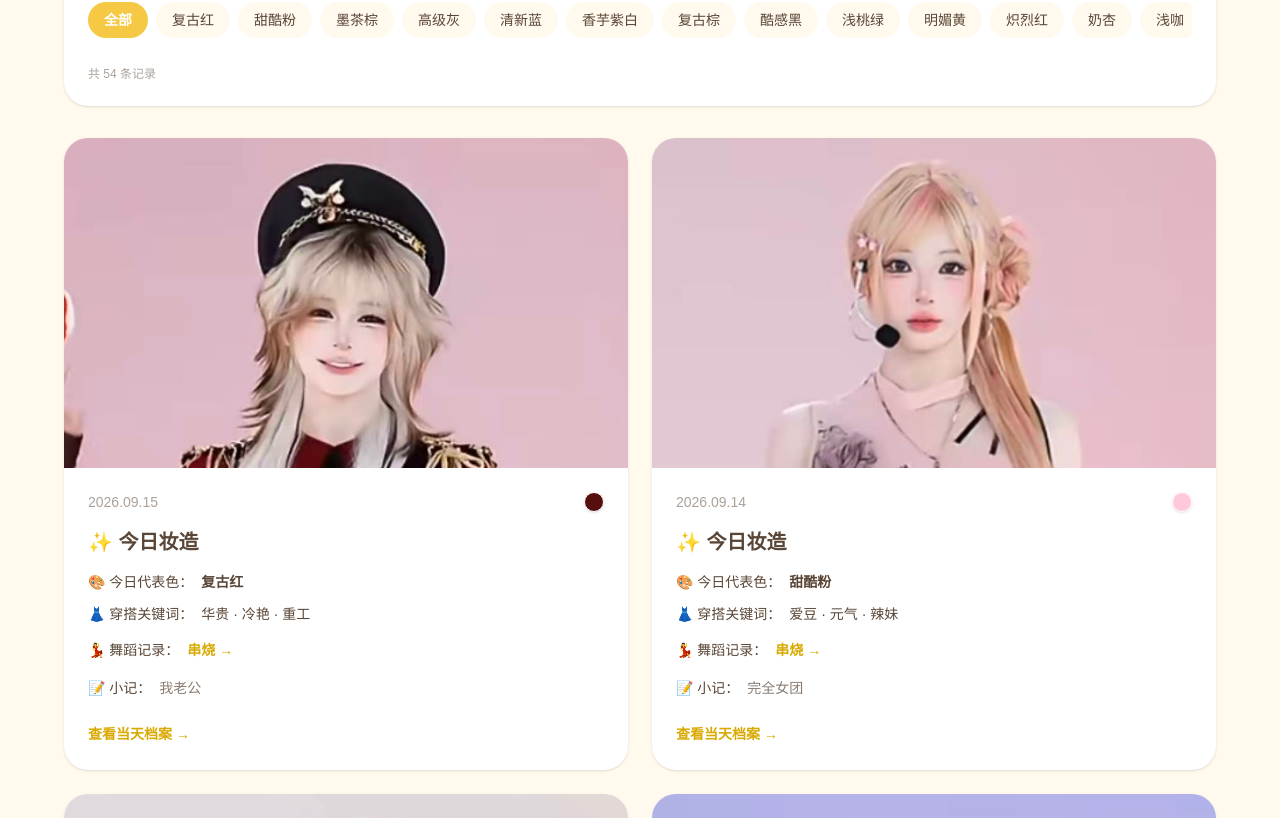
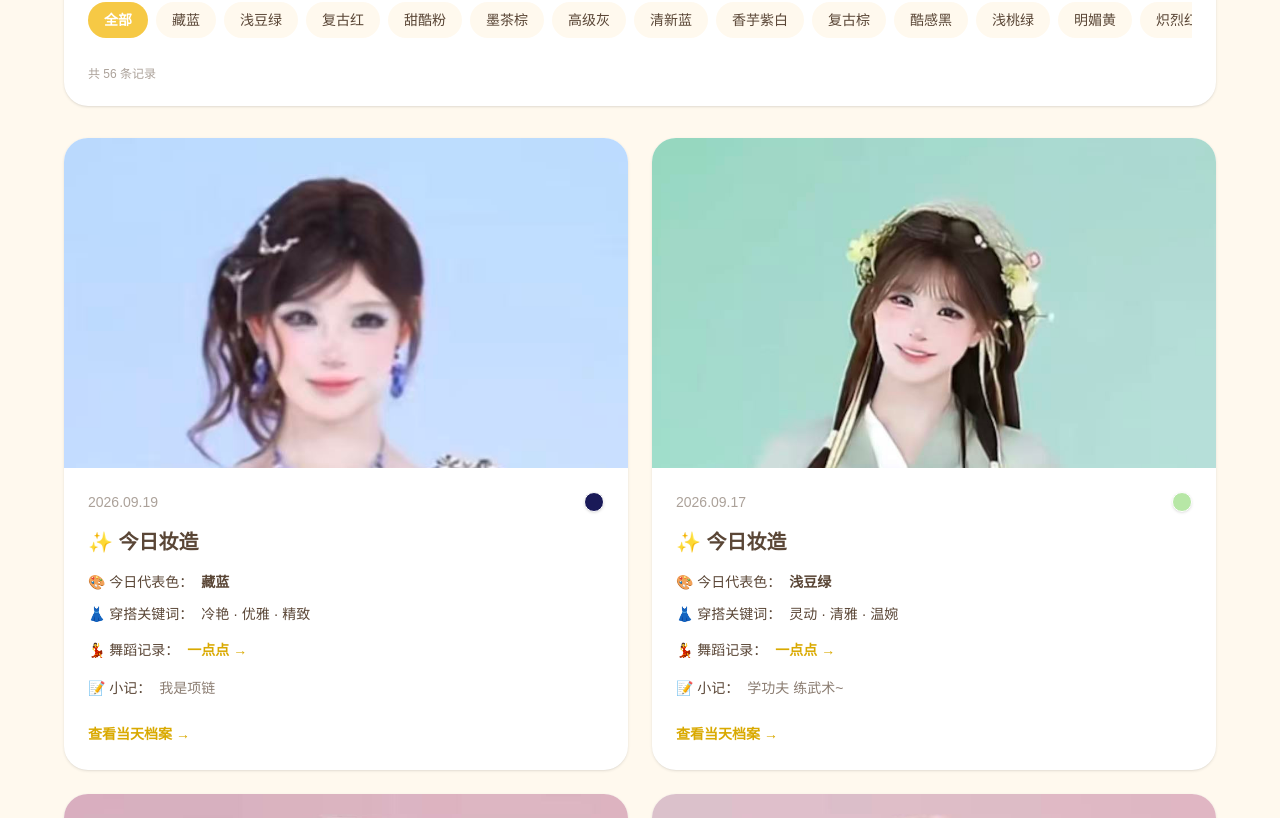
Before and after one commit to niyazhu229-netizen/kuikuizi-daily-archive, a Next.js app: page /daily in a window 1280 px wide. Shown: the part 370-1188 px from the top of the page. Built offline with nearby package versions, Linux system fonts and the light colour scheme.

Commit message:
add 2026-09-19

```diff
--- a/data/daily.ts
+++ b/data/daily.ts
@@ -1,4 +1,50 @@
 export const dailyRecords = [
+  {
+  date: "2026.09.19"
+,
+  image: "/photos/2026-09-19.jpg"
+,
+  color: "藏蓝"
+,
+  colorCode: "#1a1a58"
+,
+  keywords: "冷艳 · 优雅 · 精致"
+,
+
+  dance
+: {
+    name: "一点点"
+,
+    video: "/videos/2026-09-19.mp4"
+,
+    note: "我妈妈"
+  },
+
+  note: "我是项链"
+},
+  {
+  date: "2026.09.17"
+,
+  image: "/photos/2026-09-17.jpg"
+,
+  color: "浅豆绿"
+,
+  colorCode: "#b7e7a6"
+,
+  keywords: "灵动 · 清雅 · 温婉"
+,
+
+  dance
+: {
+    name: "一点点"
+,
+    video: "/videos/2026-09-17.mp4"
+,
+    note: "师傅~我坚持不住啦"
+  },
+
+  note: "学功夫 练武术~"
+},
    {
   date: "2026.09.15"
 ,
```
Also changed, not shown: public/photos/2026-09-19.jpg (added), 1 other file (tests, documents, lock files or other folders).
